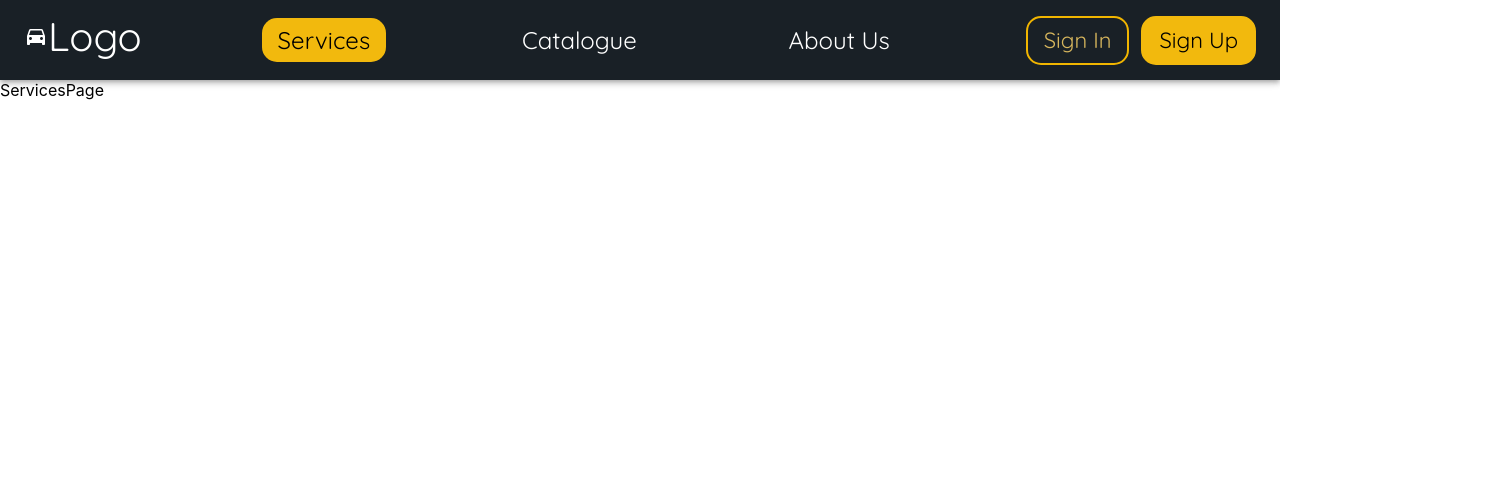
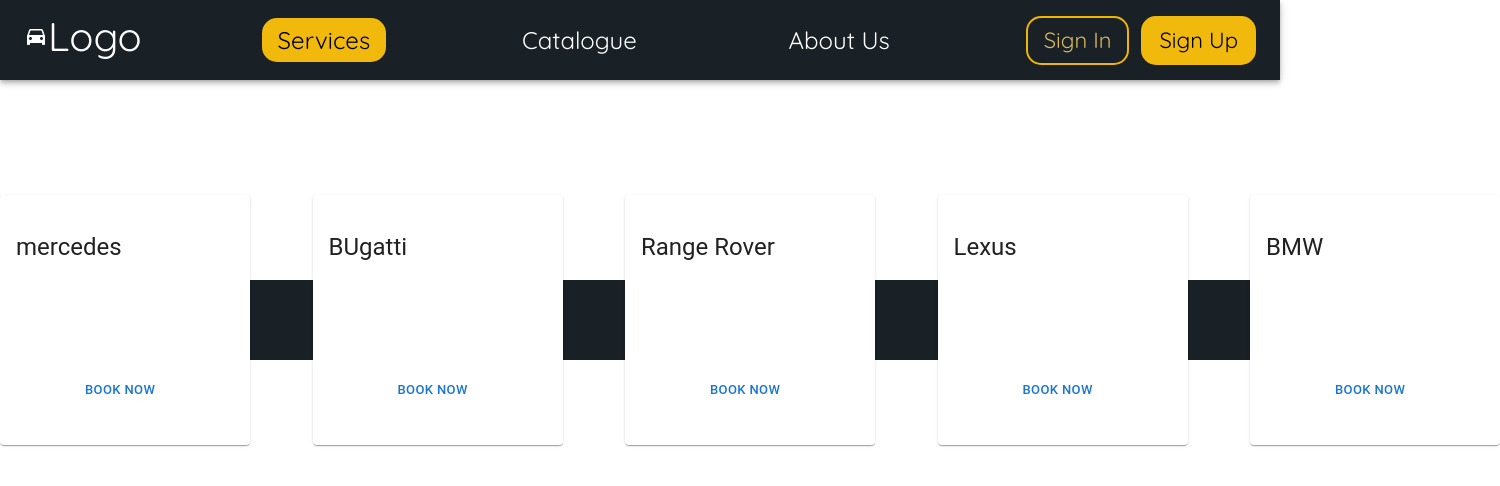
Before and after one commit to vardanyanzaven/final-react-project, a React (Create React App) app: page /services in a window 1280 px wide. Shown: the top 486 px of the page, 1500 px wide, since content can reach past the window. Built offline with nearby package versions, Linux system fonts and the light colour scheme; no server answers.

Commit message:
Co-authored-by: Vahe-1810 <Vahe-1810@users.noreply.github.com> Co-authored-by: vardanyanzaven <vardanyanzaven@users.noreply.github.com>

```diff
--- a/src/constants/common.js
+++ b/src/constants/common.js
@@ -5,3 +5,36 @@
 };
 
 export const regex = /^(?=.*\d)(?=.*[A-Z]).{8,20}$/;
+
+export const Machine = [
+  {
+    car: "mercedes",
+    id: Math.random(),
+    type: "sedan",
+    url: null,
+  },
+  {
+    car: "BUgatti",
+    id: Math.random(),
+    type: "sedan",
+    url: null,
+  },
+  {
+    car: "Range Rover",
+    id: Math.random(),
+    type: "Jeep",
+    url: null,
+  },
+  {
+    car: "Lexus",
+    id: Math.random(),
+    type: "sedan",
+    url: null,
+  },
+  {
+    car: "BMW",
+    id: Math.random(),
+    type: "sedan",
+    url: null,
+  },
+];
--- a/src/pages/ServicesPage.jsx
+++ b/src/pages/ServicesPage.jsx
@@ -1,11 +1,15 @@
 import React, { useEffect } from "react";
+import { Booking } from "./servicesTabContent/Booking";
+import { CarsCatalogue } from "./servicesTabContent/CarsCatalogue";
+import { useState } from "react";
 
 const ServicesPage = ({ setActiveLinkId }) => {
+  const [cars, setCars] = useState(true);
   useEffect(() => {
     setActiveLinkId("services");
     return () => setActiveLinkId(null);
   }, []);
-  return <div>ServicesPage</div>;
+  return cars ? <CarsCatalogue cars={cars} setCars={setCars} /> : <Booking />;
 };
 
 export default ServicesPage;
--- a/src/pages/servicesTabContent/CarsCatalogue.jsx
+++ b/src/pages/servicesTabContent/CarsCatalogue.jsx
@@ -3,16 +3,16 @@
 import CardContent from "@mui/material/CardContent";
 import Button from "@mui/material/Button";
 import Typography from "@mui/material/Typography";
-import { ContainerBoxForServices } from "../../themes/FooterTheme";
-import { machines } from "../../constants/common";
 import React from "react";
+import { Machine } from "../../constants/common";
+import { ContainerBoxForServices } from "../../themes/ContainerBoxForServices";
 
 export const CarsCatalogue = ({ cars, setCars }) => {
   return (
     <ContainerBoxForServices>
-      {machines.map((car) => (
+      {Machine.map((car) => (
         <Card
-          //   key={car.carId}
+          key={car.iid}
           sx={{
             maxWidth: 345,
             width: 250,
--- /dev/null
+++ b/src/themes/ContainerBoxForServices.js
@@ -0,0 +1,11 @@
+import styled from "styled-components";
+
+export const ContainerBoxForServices = styled.div({
+  display: "flex",
+  alignItems: "center",
+  justifyContent: "space-between",
+  backgroundColor: "#192026",
+  height: "80px",
+  marginTop: "200px",
+  width: "1500px",
+});
```
Also changed, not shown: src/components/header/Header.jsx (+10 -5 lines), src/pages/servicesTabContent/CataloguePage.jsx (deleted, +0 -12 lines).
